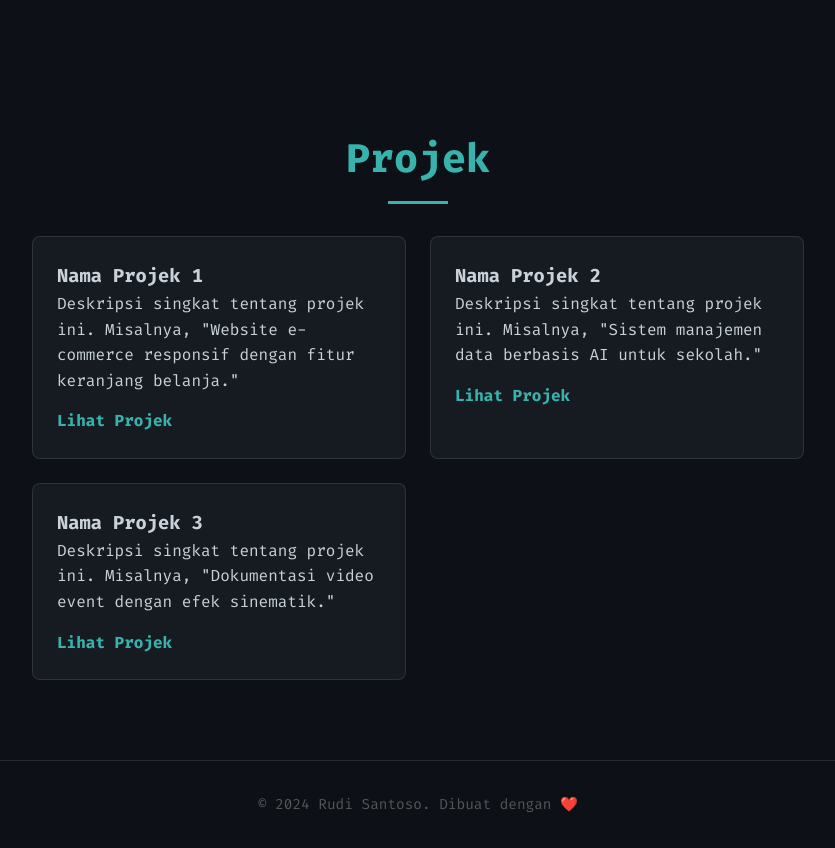
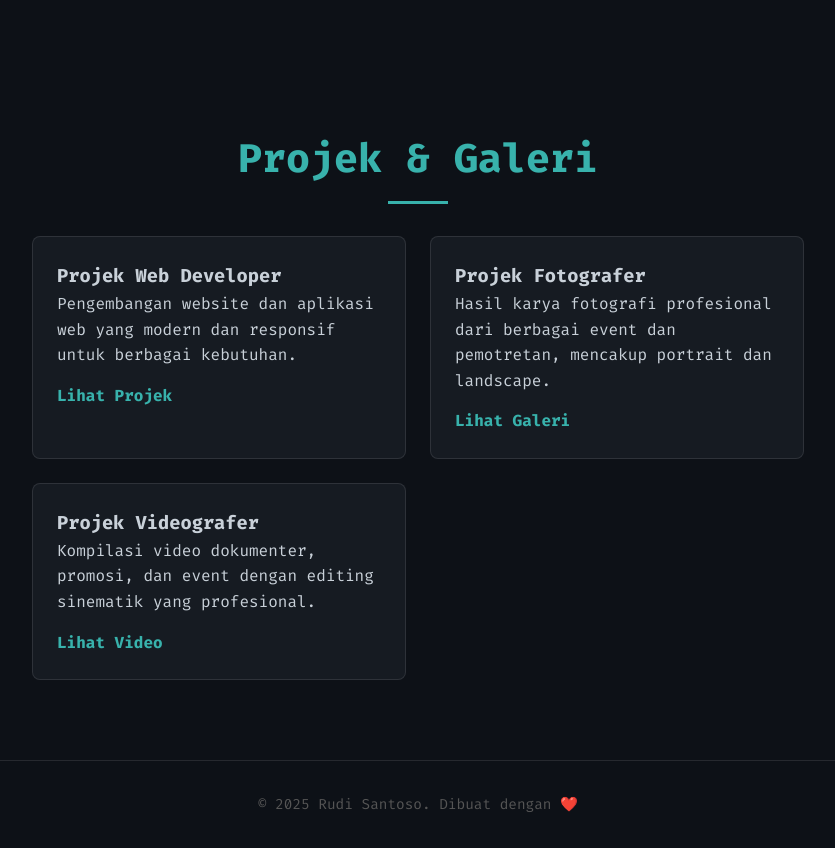
Before and after one commit to rudisantoso2929-maker/rudisantoso2929-maker.github.io, a plain HTML site: page index.html in a window 1280 px wide. Shown: the part 1880-2728 px from the top of the page, without its empty margins (222-1057 px from the left). Drawn offline with Linux system fonts and the light colour scheme.

Commit message:
Add files via upload

```diff
--- a/index.html
+++ b/index.html
@@ -60,29 +60,29 @@
         </section>
 
         <section id="projects" class="section">
-            <h2 class="section-title">Projek</h2>
+            <h2 class="section-title">Projek & Galeri</h2>
             <div class="projects-container">
                 <div class="project-card">
-                    <h3>Nama Projek 1</h3>
-                    <p>Deskripsi singkat tentang projek ini. Misalnya, "Website e-commerce responsif dengan fitur keranjang belanja."</p>
-                    <a href="#" target="_blank" class="project-link">Lihat Projek</a>
+                    <h3>Projek Web Developer</h3>
+                    <p>Pengembangan website dan aplikasi web yang modern dan responsif untuk berbagai kebutuhan.</p>
+                    <a href="URL_PROJEK_WEB_ANDA" target="_blank" class="project-link">Lihat Projek</a>
                 </div>
                 <div class="project-card">
-                    <h3>Nama Projek 2</h3>
-                    <p>Deskripsi singkat tentang projek ini. Misalnya, "Sistem manajemen data berbasis AI untuk sekolah."</p>
-                    <a href="#" target="_blank" class="project-link">Lihat Projek</a>
+                    <h3>Projek Fotografer</h3>
+                    <p>Hasil karya fotografi profesional dari berbagai event dan pemotretan, mencakup portrait dan landscape.</p>
+                    <a href="URL_PROJEK_FOTO_ANDA" target="_blank" class="project-link">Lihat Galeri</a>
                 </div>
                 <div class="project-card">
-                    <h3>Nama Projek 3</h3>
-                    <p>Deskripsi singkat tentang projek ini. Misalnya, "Dokumentasi video event dengan efek sinematik."</p>
-                    <a href="#" target="_blank" class="project-link">Lihat Projek</a>
+                    <h3>Projek Videografer</h3>
+                    <p>Kompilasi video dokumenter, promosi, dan event dengan editing sinematik yang profesional.</p>
+                    <a href="URL_PROJEK_VIDEO_ANDA" target="_blank" class="project-link">Lihat Video</a>
                 </div>
             </div>
         </section>
     </main>
 
     <footer class="footer">
-        <p>&copy; 2024 Rudi Santoso. Dibuat dengan <a href="https://github.com/rudi-snts29" target="_blank">❤️</a></p>
+        <p>&copy; 2025 Rudi Santoso. Dibuat dengan <a href="https://github.com/rudi-snts29" target="_blank">❤️</a></p>
     </footer>
 
     <script src="script.js"></script>
--- a/script.js
+++ b/script.js
@@ -2,7 +2,7 @@ document.addEventListener('DOMContentLoaded', function() {
     const textElement = document.querySelector('.typing-text');
     const textToType = "Selamat datang di portofolio saya.";
     let i = 0;
-    const speed = 100; // Kecepatan ketik dalam milidetik
+    const speed = 100;
 
     function typeWriter() {
         if (i < textToType.length) {
--- a/style.css
+++ b/style.css
@@ -93,6 +93,11 @@ body {
     transform: scale(1.05);
 }
 
+.hero-content {
+    position: relative;
+    z-index: 10;
+}
+
 .hero-content h2 {
     font-size: 3rem;
     color: var(--accent-color);
@@ -102,15 +107,11 @@ body {
     margin: 0 auto;
     letter-spacing: .15em;
     animation: typing 3s steps(40, end), blink-caret .75s step-end infinite;
-    position: relative;
-    z-index: 10;
 }
 
 .hero-content p {
     font-size: 1.2rem;
     margin-top: 10px;
-    position: relative;
-    z-index: 10;
 }
 
 /* Animasi Efek Ketik */
@@ -179,16 +180,6 @@ body {
     box-shadow: 0 5px 15px rgba(0, 255, 0, 0.2);
 }
 
-/* Gaya untuk Gambar Projek */
-.project-card img {
-    width: 100%;
-    height: 200px;
-    object-fit: cover;
-    border-radius: 8px;
-    margin-bottom: 1rem;
-    border: 1px solid rgba(255, 255, 255, 0.1);
-}
-
 .project-card a {
     display: inline-block;
     margin-top: 15px;
```
Lines whose indentation alone changed are shown as unchanged.
